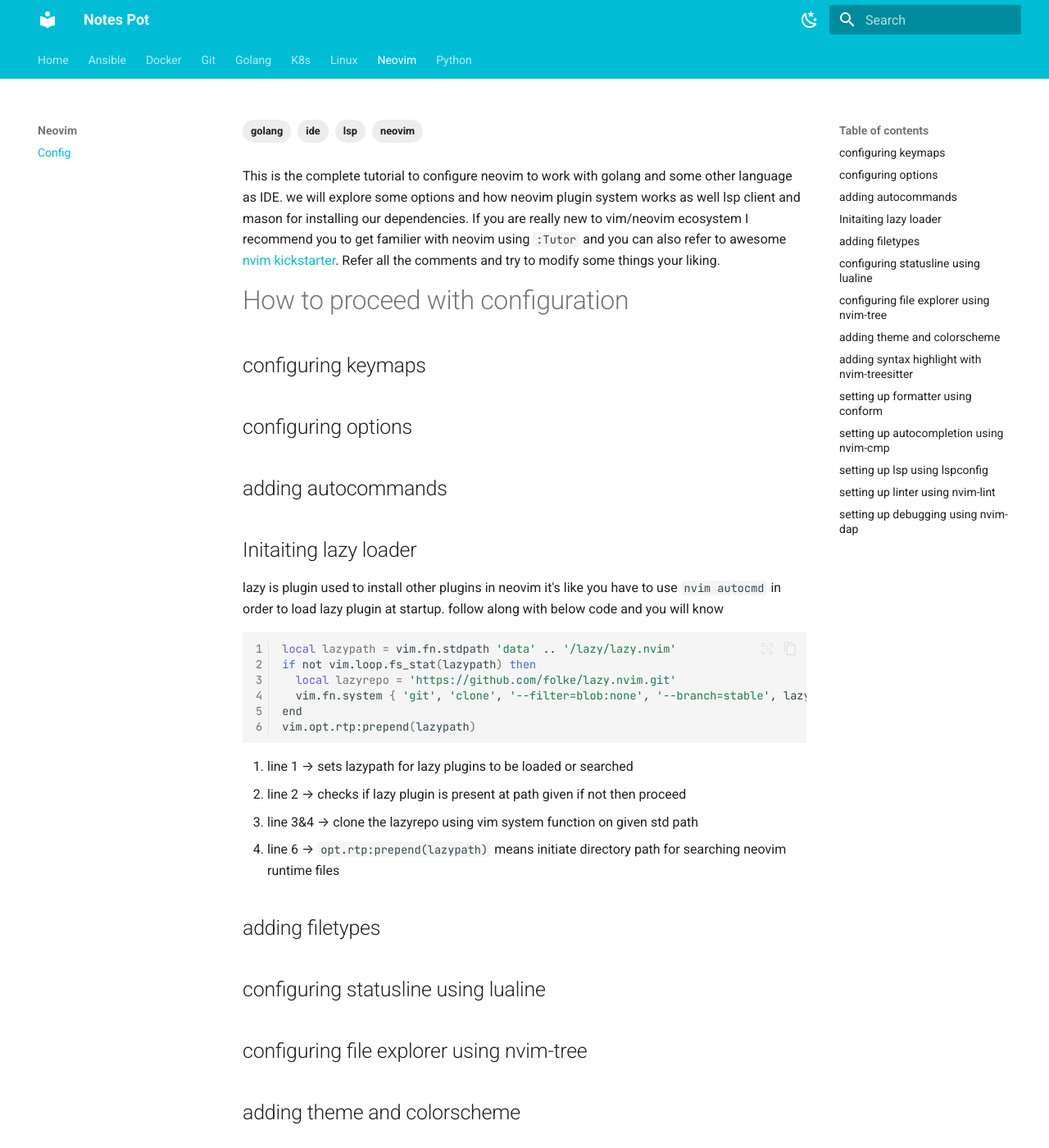
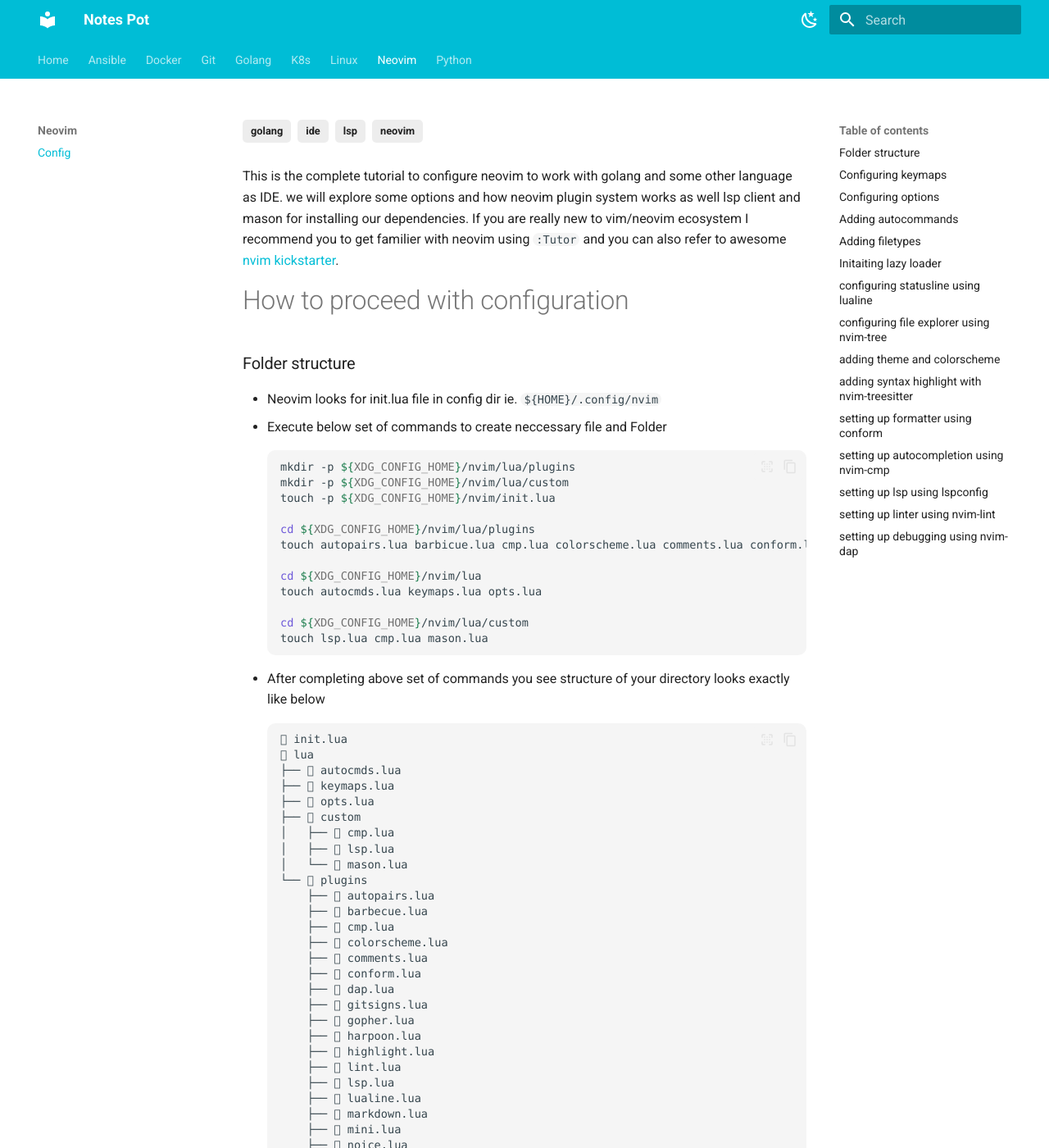
Before and after one commit to jayesh6297/knowledge-pot, an MkDocs documentation site: the page built from docs/Neovim/config.md, in a window 1280 px wide and 1400 px high. Shown: the whole window at 82% size. Built offline with MkDocs 1.6.1 and Material for MkDocs 9.7.7, drawn with Linux system fonts in a browser that asks for light colours; some web fonts are replaced; some of the changed text lies outside the part shown.

Commit message:
added nerd font for code and some neovim config tutorial

````diff
--- a/docs/Neovim/config.md
+++ b/docs/Neovim/config.md
@@ -6,18 +6,141 @@
     - lsp
 ---
 
-This is the complete tutorial to configure neovim to work with golang and some other language as IDE. we will explore some options and how neovim plugin system works as well lsp client and mason for installing our dependencies. If you are really new to vim/neovim ecosystem I recommend you to get familier with neovim using `:Tutor` and you can also refer to awesome [nvim kickstarter](https://github.com/nvim-lua/kickstart.nvim). Refer all the comments and try to modify some things your liking.
+This is the complete tutorial to configure neovim to work with golang and some other language as IDE.
+we will explore some options and how neovim plugin system works as well lsp client and mason for installing our dependencies.
+If you are really new to vim/neovim ecosystem I recommend you to get familier with neovim using `:Tutor`
+and you can also refer to awesome [nvim kickstarter](https://github.com/nvim-lua/kickstart.nvim).
 
 # How to proceed with configuration
 
-## configuring keymaps
+### Folder structure
+- Neovim looks for init.lua file in config dir ie. `${HOME}/.config/nvim`
+- Execute below set of commands to create neccessary file and Folder
+```sh
+mkdir -p ${XDG_CONFIG_HOME}/nvim/lua/plugins
+mkdir -p ${XDG_CONFIG_HOME}/nvim/lua/custom
+touch -p ${XDG_CONFIG_HOME}/nvim/init.lua
 
-## configuring options
+cd ${XDG_CONFIG_HOME}/nvim/lua/plugins
+touch autopairs.lua barbicue.lua cmp.lua colorscheme.lua comments.lua conform.lua dap.lua harpoon.lua highlight.lua lint.lua lsp.lua lualine.lua markdown.lua mini.lua noice.lua nvimtree.lua snapshot.lua telescope.lua treesitter.lua gopher.lua gitsigns.lua
 
-## adding autocommands
+cd ${XDG_CONFIG_HOME}/nvim/lua
+touch autocmds.lua keymaps.lua opts.lua
 
-## Initaiting lazy loader
+cd ${XDG_CONFIG_HOME}/nvim/lua/custom
+touch lsp.lua cmp.lua mason.lua
+```
+- After completing above set of commands you see structure of your directory looks exactly like below
+```
+ init.lua
+ lua
+├──  autocmds.lua
+├──  keymaps.lua
+├──  opts.lua
+├──  custom
+│   ├──  cmp.lua
+│   ├──  lsp.lua
+│   └──  mason.lua
+└──  plugins
+    ├──  autopairs.lua
+    ├──  barbecue.lua
+    ├──  cmp.lua
+    ├──  colorscheme.lua
+    ├──  comments.lua
+    ├──  conform.lua
+    ├──  dap.lua
+    ├──  gitsigns.lua
+    ├──  gopher.lua
+    ├──  harpoon.lua
+    ├──  highlight.lua
+    ├──  lint.lua
+    ├──  lsp.lua
+    ├──  lualine.lua
+    ├──  markdown.lua
+    ├──  mini.lua
+    ├──  noice.lua
+    ├──  nvimtree.lua
+    ├──  snapshot.lua
+    ├──  telescope.lua
+    └──  treesitter.lua
+```
+> init.lua is special file which is looked up by neovim to find the configuration where custom folder is related to tidying configuration code.
+now plugins folder is where we are actually going to configure all of our plugins.
 
+### Configuring keymaps
+---
+- To set keymap in neovim you can use vim api to do so `vim.keymap.set(mode, lhs, rhs, options)`
+    - mode &rarr; normal/visual/insert(n/v/i) any of this or all using lua table syntax `{"i", "v", "n"}`
+    - lhs &rarr; whatever keys you want to set
+    - rhs &rarr; actual command, lua function or any other keymap you want to override
+    - options &rarr; accepts lua table generally you can provider buffer number and description but it's optional
+- Put eveything below in `lua/keymaps.lua` file. all keymaps are self explained by comments description field
+```lua
+vim.keymap.set("n", "<Esc>", "<cmd>nohlsearch<CR>")
+vim.keymap.set("i", "jj", "<Esc>")
+vim.keymap.set({ "n", "i" }, "<C-s>", "<cmd>w<cr>", { silent = true })
+vim.keymap.set({ "n", "i" }, "<C-c>", "<cmd>bd!<cr>", { silent = true })
+
+-- Diagnostic keymaps
+vim.keymap.set("n", "[d", vim.diagnostic.goto_prev, { desc = "Go to previous [D]iagnostic message" })
+vim.keymap.set("n", "]d", vim.diagnostic.goto_next, { desc = "Go to next [D]iagnostic message" })
+vim.keymap.set("n", "<leader>e", vim.diagnostic.open_float, { desc = "Show diagnostic [E]rror messages" })
+vim.keymap.set("n", "<leader>q", vim.diagnostic.setloclist, { desc = "Open diagnostic [Q]uickfix list" })
+
+-- Window navigations keymap
+vim.keymap.set("n", "<C-h>", "<C-w><C-h>", { desc = "Move focus to the left window" })
+vim.keymap.set("n", "<C-l>", "<C-w><C-l>", { desc = "Move focus to the right window" })
+vim.keymap.set("n", "<C-j>", "<C-w><C-j>", { desc = "Move focus to the lower window" })
+vim.keymap.set("n", "<C-k>", "<C-w><C-k>", { desc = "Move focus to the upper window" })
+
+-- Visual Mode yanking and pasting without delete result in it
+vim.keymap.set("v", "p", '"_dP', { desc = "after yanking something it keeps in that register"
+
+-- nvim tree binding
+vim.keymap.set("n", "<leader>ee", "<Cmd>NvimTreeToggle<CR>", { desc = "toggle nvim tree expolorer" })
+vim.keymap.set(
+	"n",
+	"<leader>ef",
+	"<Cmd>NvimTreeFindFile<CR>",
+	{ desc = "open file focusing it and opening folder if neccessary" }
+)
+
+-- todo comments toggle
+vim.keymap.set("n", "td", "<Cmd>TodoTelescope<CR>", { desc = "open todo in telescope" })
+vim.keymap.set("n", "tdq", "<Cmd>TodoQuickFix<CR>", { desc = "open todo in quick fix list" })
+
+-- quickfix list navigation
+vim.keymap.set("n", "<C-n>", "<Cmd>cnext<CR>", { desc = "navigate forward in quickfix" })
+vim.keymap.set("n", "<C-p>", "<Cmd>cprev<CR>", { desc = "navigate backward in quickfix" })
+
+-- stay in indent mode in Visual
+vim.keymap.set("v", "<", "<gv", { desc = "indent prev keeping in visual mode" })
+vim.keymap.set("v", ">", ">gv", { desc = "indent next keeping in visual mode" })
+
+-- move test up or down in visual mode
+vim.keymap.set("v", "<A-j>", ":m '>+1<CR>gv=gv", { desc = "indent next keeping in visual mode" })
+vim.keymap.set("v", "<A-k>", ":m '<-2<CR>gv=gv", { desc = "indent next keeping in visual mode" })
+
+-- snapshots
+vim.keymap.set("v", "<leader>cs", function()
+	require("nvim-silicon").clip()
+end, { desc = "copy screenshot to clipboard", silent = true })
+vim.keymap.set("v", "<leader>cc", function()
+	require("nvim-silicon").file()
+end, { desc = "save screenshot as file", silent = true })
+```
+
+### Configuring options
+---
+
+### Adding autocommands
+---
+
+### Adding filetypes
+---
+
+### Initaiting lazy loader
+---
 lazy is plugin used to install other plugins in neovim it's like you have to use `nvim autocmd` in order to load lazy plugin at startup. follow along with below code and you will know
 
 ```sh linenums="1"
@@ -34,22 +157,29 @@
 3. line 3&4 &rarr; clone the lazyrepo using vim system function on given std path
 4. line 6 &rarr; `opt.rtp:prepend(lazypath)` means initiate directory path for searching neovim runtime files
 
-## adding filetypes
+### configuring statusline using lualine
+---
 
-## configuring statusline using lualine
+### configuring file explorer using nvim-tree
+---
 
-## configuring file explorer using nvim-tree
+### adding theme and colorscheme
+---
 
-## adding theme and colorscheme
+### adding syntax highlight with nvim-treesitter
+---
 
-## adding syntax highlight with nvim-treesitter
+### setting up formatter using conform
+---
 
-## setting up formatter using conform
+### setting up autocompletion using nvim-cmp
+---
 
-## setting up autocompletion using nvim-cmp
+### setting up lsp using lspconfig
+---
 
-## setting up lsp using lspconfig
+### setting up linter using nvim-lint
+---
 
-## setting up linter using nvim-lint
-
-## setting up debugging using nvim-dap
+### setting up debugging using nvim-dap
+---
--- a/docs/stylesheets/extra.css
+++ b/docs/stylesheets/extra.css
@@ -2,4 +2,18 @@
 .md-typeset details {
   border-width: 0;
   border-left-width: 4px;
+  border-radius: 0;
 }
+
+@font-face{
+	font-family: "JetBrainsMono Nerd Font";
+	src: url("./fonts/JetBrainsMonoNerdFontPropo-Regular.ttf")
+}
+
+code {
+	border-radius: 10px !important;
+}
+
+.md-tag {
+	border-radius: 5px !important;
+}
--- a/mkdocs.yml
+++ b/mkdocs.yml
@@ -22,7 +22,7 @@
   # -- font settings --
   font:
     text: Roboto
-    code: JetBrains Mono
+    code: JetBrainsMono Nerd Font
 
   # -- language settings --
   language: en
````
Also changed, not shown: 1 other file.
